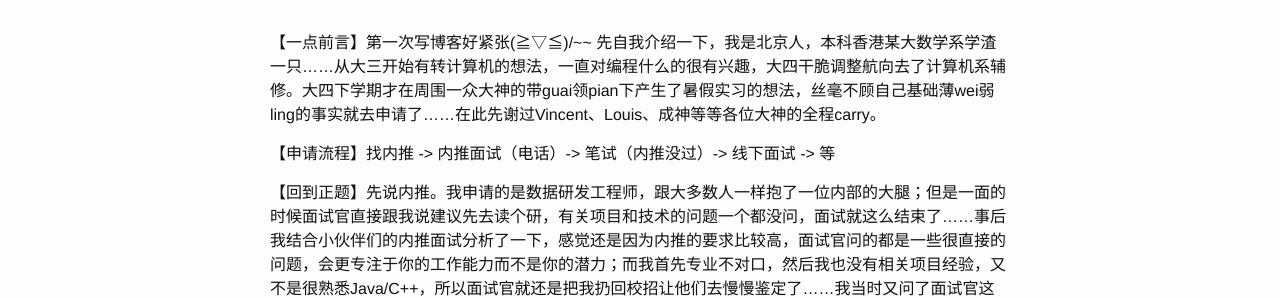
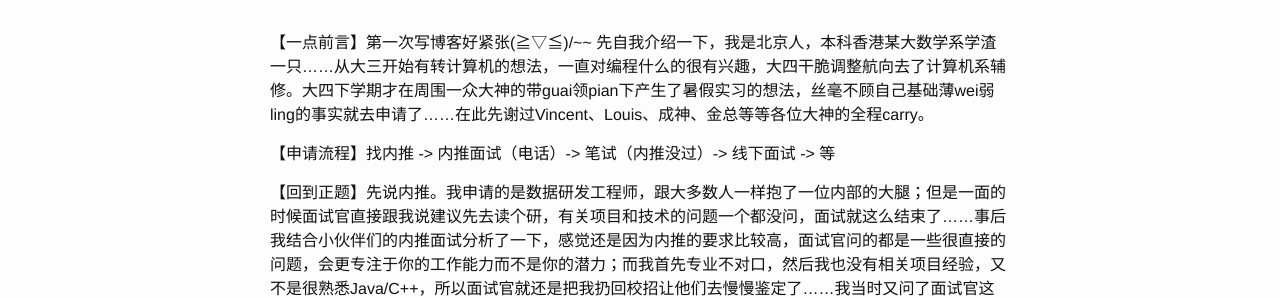
Before and after one commit to ComeOnGetMe/ComeOnGetMe.github.io, a Jekyll site: the page built from _posts/2015-05-09-welcome-to-my-blog.markdown, in a window 1280 px wide. Shown: the part 169-467 px from the top of the page. Built offline with Jekyll 4.4.1, drawn with Linux system fonts in a browser that asks for light colours.

Commit message:
Add special guuest

```diff
--- a/_posts/2015-05-09-welcome-to-my-blog.markdown
+++ b/_posts/2015-05-09-welcome-to-my-blog.markdown
@@ -4,7 +4,7 @@ title:  "阿里校招实习生面经"
 date:   2015-05-09 16:47:22
 categories: jekyll update
 ---
-【一点前言】第一次写博客好紧张\(≧▽≦)/~~ 先自我介绍一下，我是北京人，本科香港某大数学系学渣一只……从大三开始有转计算机的想法，一直对编程什么的很有兴趣，大四干脆调整航向去了计算机系辅修。大四下学期才在周围一众大神的带guai领pian下产生了暑假实习的想法，丝毫不顾自己基础薄wei弱ling的事实就去申请了……在此先谢过Vincent、Louis、成神等等各位大神的全程carry。
+【一点前言】第一次写博客好紧张\(≧▽≦)/~~ 先自我介绍一下，我是北京人，本科香港某大数学系学渣一只……从大三开始有转计算机的想法，一直对编程什么的很有兴趣，大四干脆调整航向去了计算机系辅修。大四下学期才在周围一众大神的带guai领pian下产生了暑假实习的想法，丝毫不顾自己基础薄wei弱ling的事实就去申请了……在此先谢过Vincent、Louis、成神、金总等等各位大神的全程carry。
 
 【申请流程】找内推 -> 内推面试（电话）-> 笔试（内推没过）-> 线下面试 -> 等
 
```
Also changed, not shown: 1 other file.
